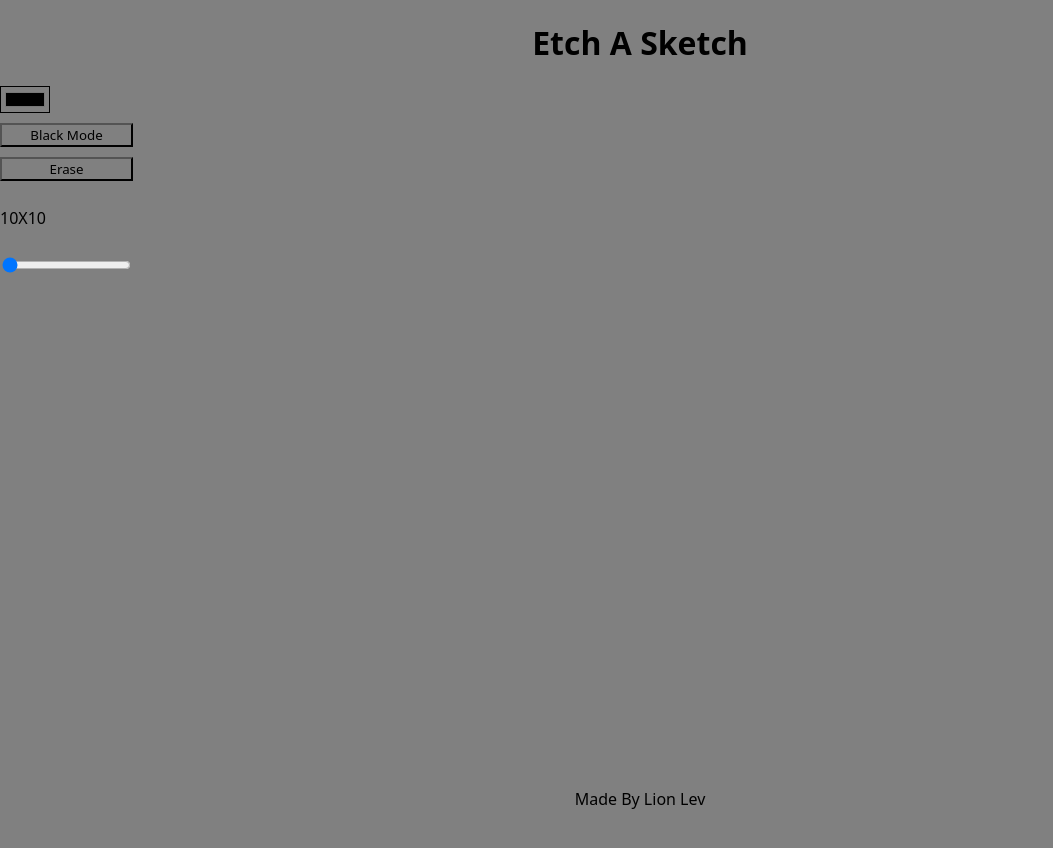
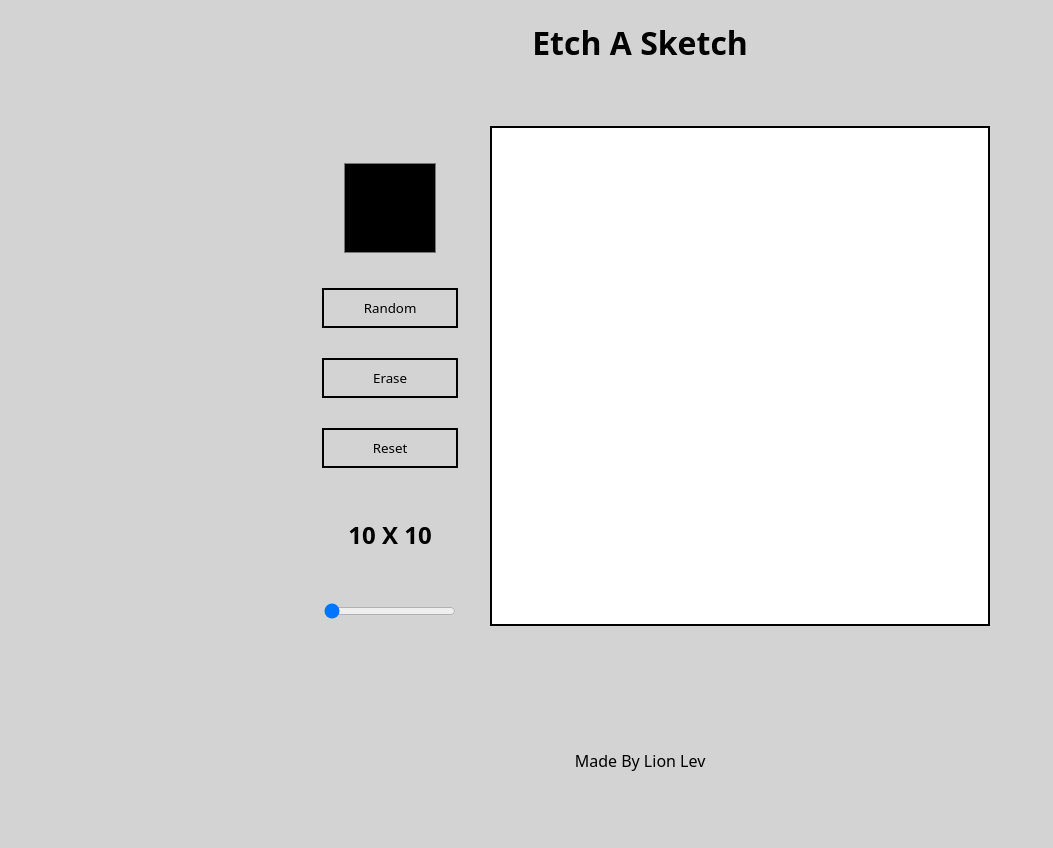
Before and after one commit to lionlev21/etch_a_sketch, a plain HTML site: page index.html in a window 1280 px wide. Shown: the whole page, without its empty margins (0-1053 px from the left). Drawn offline with Linux system fonts and the light colour scheme.

Commit message:
Done! Maybe i`ll improve UI in the future

```diff
--- a/index.html
+++ b/index.html
@@ -5,6 +5,7 @@
     <meta name="viewport" content="width=device-width, initial-scale=1.0" />
     <link rel="stylesheet" href="style.css" />
     <script src="script.js" defer></script>
+
     <title>Etch A Sketch</title>
   </head>
   <body>
@@ -13,13 +14,37 @@
     </header>
     <div class="container">
       <main class="main">
-        <div class="menu">
-          <input type="color" name="color_picker" id="cp" />
-          <button class="black_mode button" type="button">Black Mode</button>
-          <button class="erase button" type="submit">Erase</button>
-          <p class="range"></p>
-          <input type="range" min="10" max="100" value="10" class="slider" />
-        </div>
+        <nav class="menu">
+          <input
+            type="color"
+            name="color_picker"
+            id="cp"
+            value="#000000"
+            onchange="changeColor(this.value)"
+          />
+          <button
+            class="random"
+            value="random"
+            onclick="changeColor(this.value)"
+          >
+            Random
+          </button>
+          <button class="erase" type="button" onclick="changeColor('white')">
+            Erase
+          </button>
+          <button class="reset" type="button" onclick="resetBoard()">
+            Reset
+          </button>
+          <h1 class="range"></h1>
+          <input
+            type="range"
+            min="10"
+            max="100"
+            value="10"
+            class="slider"
+            onchange="changeSize(this.value)"
+          />
+        </nav>
         <div class="grid"></div>
       </main>
 
--- a/script.js
+++ b/script.js
@@ -1,10 +1,43 @@
 const slider = document.querySelector(".slider");
 const range = document.querySelector(".range");
-const erase = document.querySelector(".erase");
-let grid = document.querySelector(".grid");
 let size;
-range.innerHTML = `${slider.value}X${slider.value}`;
+let color = "black";
+range.innerHTML = `${slider.value} X ${slider.value}`;
 slider.addEventListener("input", () => {
-  range.innerHTML = `${slider.value}X${slider.value}`;
+  range.innerHTML = `${slider.value} X ${slider.value}`;
   size = slider.value;
 });
+
+function createGrid(x) {
+  const grid = document.querySelector(".grid");
+  const squares = grid.querySelectorAll("div");
+  squares.forEach((div) => div.remove());
+  grid.style.gridTemplateColumns = `repeat(${x}, 1fr)`;
+  grid.style.gridTemplateRows = `repeat(${x}, 1fr)`;
+
+  for (let i = 0; i < x * x; i++) {
+    const square = document.createElement("div");
+    square.addEventListener("mouseover", colorSquare);
+    square.style.backgroundColor = "white";
+    grid.insertAdjacentElement("beforeend", square);
+  }
+}
+createGrid(10);
+function changeSize(input) {
+  createGrid(input);
+}
+function colorSquare() {
+  if (color === "random") {
+    this.style.backgroundColor = `hsl(${Math.random() * 360}, 100%, 50%)`;
+  } else {
+    this.style.backgroundColor = color;
+  }
+}
+function changeColor(choice) {
+  color = choice;
+}
+function resetBoard() {
+  const grid = document.querySelector(".grid");
+  const squares = grid.querySelectorAll("div");
+  squares.forEach((div) => (div.style.backgroundColor = "white"));
+}
--- a/style.css
+++ b/style.css
@@ -1,7 +1,8 @@
 * {
-  background-color: grey;
   font-family: system-ui, -apple-system, BlinkMacSystemFont, "Segoe UI", Roboto,
     Oxygen, Ubuntu, Cantarell, "Open Sans", "Helvetica Neue", sans-serif;
+  background-color: lightgray;
+  box-sizing: border-box;
 }
 html,
 body {
@@ -25,10 +26,41 @@ body {
 }
 .main {
   display: flex;
-  flex: 6;
+  justify-content: center;
+  margin-top: 40px;
+  flex: 4;
 }
 .menu {
   display: flex;
   flex-direction: column;
-  gap: 10px;
+  gap: 30px;
+  padding: 2rem;
+  width: 200px;
 }
+#cp {
+  align-self: center;
+  border: none;
+  width: 100px;
+  height: 100px;
+}
+button {
+  border: 2px solid black;
+  cursor: pointer;
+  height: 40px;
+}
+button:hover {
+  background-color: white;
+  transition: 300ms ease-in-out;
+}
+.range {
+  transition: 300ms ease-in-out;
+}
+.grid {
+  width: 500px;
+  height: 500px;
+  display: grid;
+  border: 2px solid black;
+}
+.range {
+  text-align: center;
+}
```
